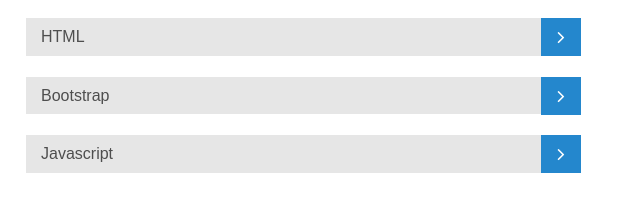
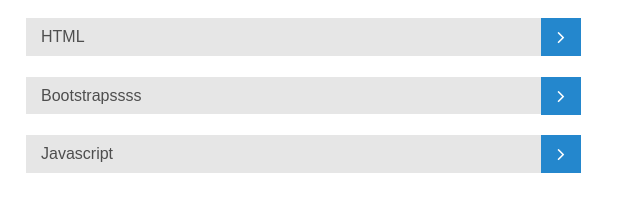
Before and after one commit to herlyf/tugas2, a plain HTML site: page index.html in a window 1280 px wide. Shown: the part 922-1138 px from the top of the page, 629-1269 px from the left. Drawn offline with Linux system fonts and the light colour scheme; a web font is replaced by a local one.

Commit message:
Update index.html

```diff
--- a/index.html
+++ b/index.html
@@ -152,7 +152,7 @@
                 <div class="panel-heading">
                   <h3 class="panel-title">
                     <a class="accordion-toggle" data-toggle="collapse" data-parent="#accordion1" href="#collapseThree1">
-                      Bootstrap
+                      Bootstrapssss
                       <i class="fa fa-angle-right pull-right"></i>
                     </a>
                   </h3>
```
